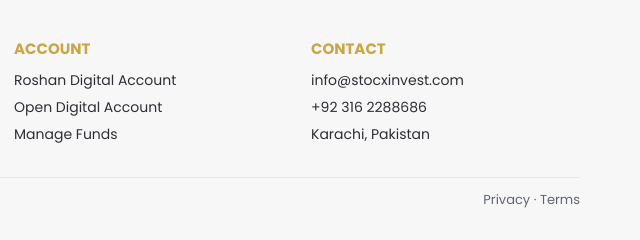
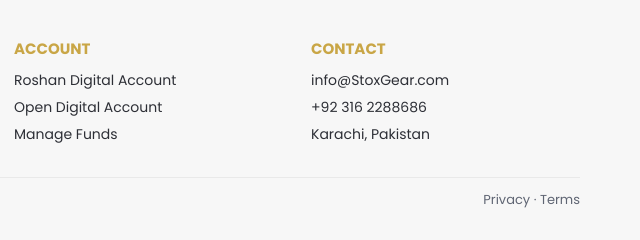
Before and after one commit to Hello218-dotcom/StoxGear2, a plain HTML site: page Disclaimer.html in a window 1280 px wide. Shown: the part 995-1235 px from the top of the page, 640-1280 px from the left. Drawn offline with Linux system fonts and the light colour scheme.

Commit message:
Update Disclaimer.html

```diff
--- a/Disclaimer.html
+++ b/Disclaimer.html
@@ -312,7 +312,7 @@
       <div class="nx-foot-col"><h4>WHY US</h4><a href="about.html">About Us</a><a href="BOARD of directors.html">Board / Management</a><a href="Mission.html">Mission & Vision</a></div>
       <div class="nx-foot-col"><h4>EDUCATION</h4><a href="New to trading.html">New to Trading</a><a href="Investorguid.html">Investor Guide</a><a href="Glossary.html">Glossary</a></div>
       <div class="nx-foot-col"><h4>ACCOUNT</h4><a href="Rda.html">Roshan Digital Account</a><a href="Acoocint opening.html">Open Digital Account</a><a href="DMANAGE FUDNDS.HTML">Manage Funds</a></div>
-      <div class="nx-foot-col"><h4>CONTACT</h4><a href="mailto:info@stocxinvest.com">info@stocxinvest.com</a><a href="tel:+923162288686">+92 316 2288686</a><a href="#">Karachi, Pakistan</a></div>
+      <div class="nx-foot-col"><h4>CONTACT</h4><a href="mailto:info@StoxGear.com">info@StoxGear.com</a><a href="tel:+923162288686">+92 316 2288686</a><a href="#">Karachi, Pakistan</a></div>
     </div>
     <div class="nx-foot-bottom">
       <span>© <script>document.write(new Date().getFullYear())</script> StocX Invest</span>
```
